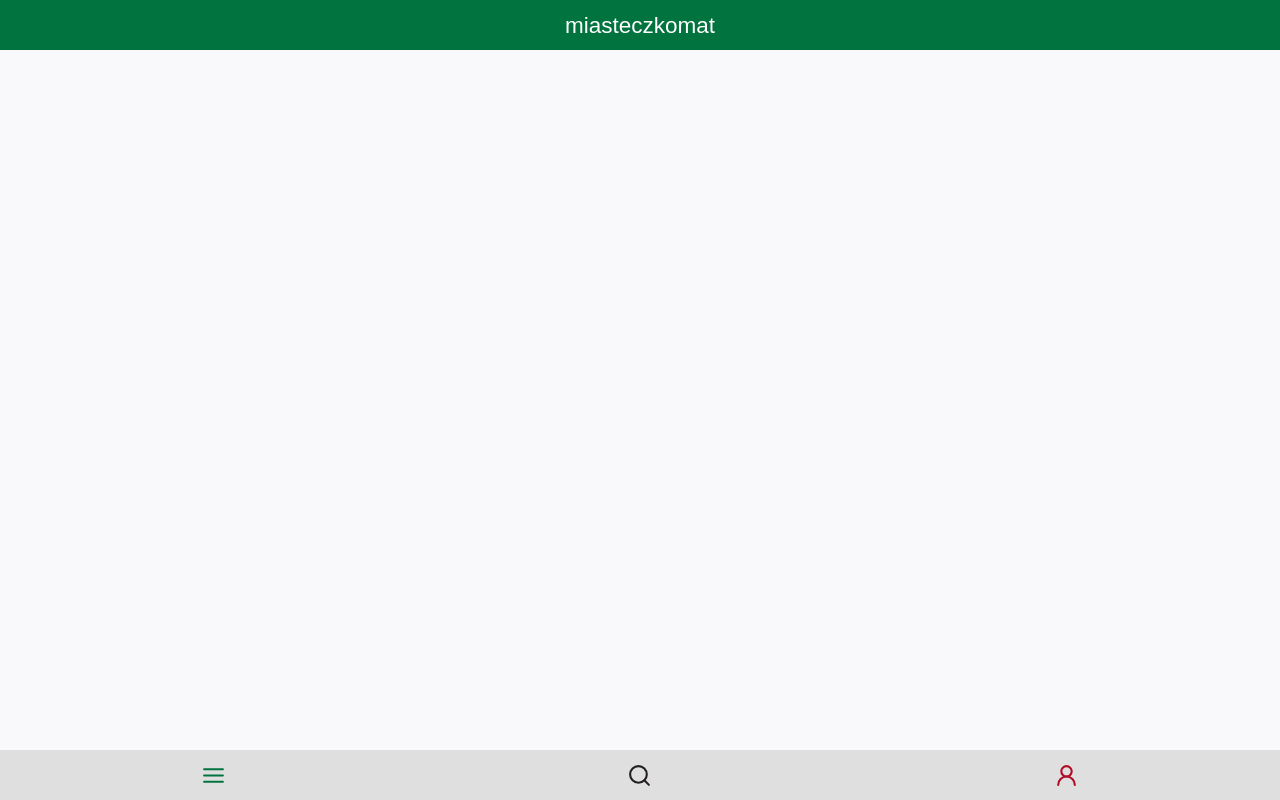
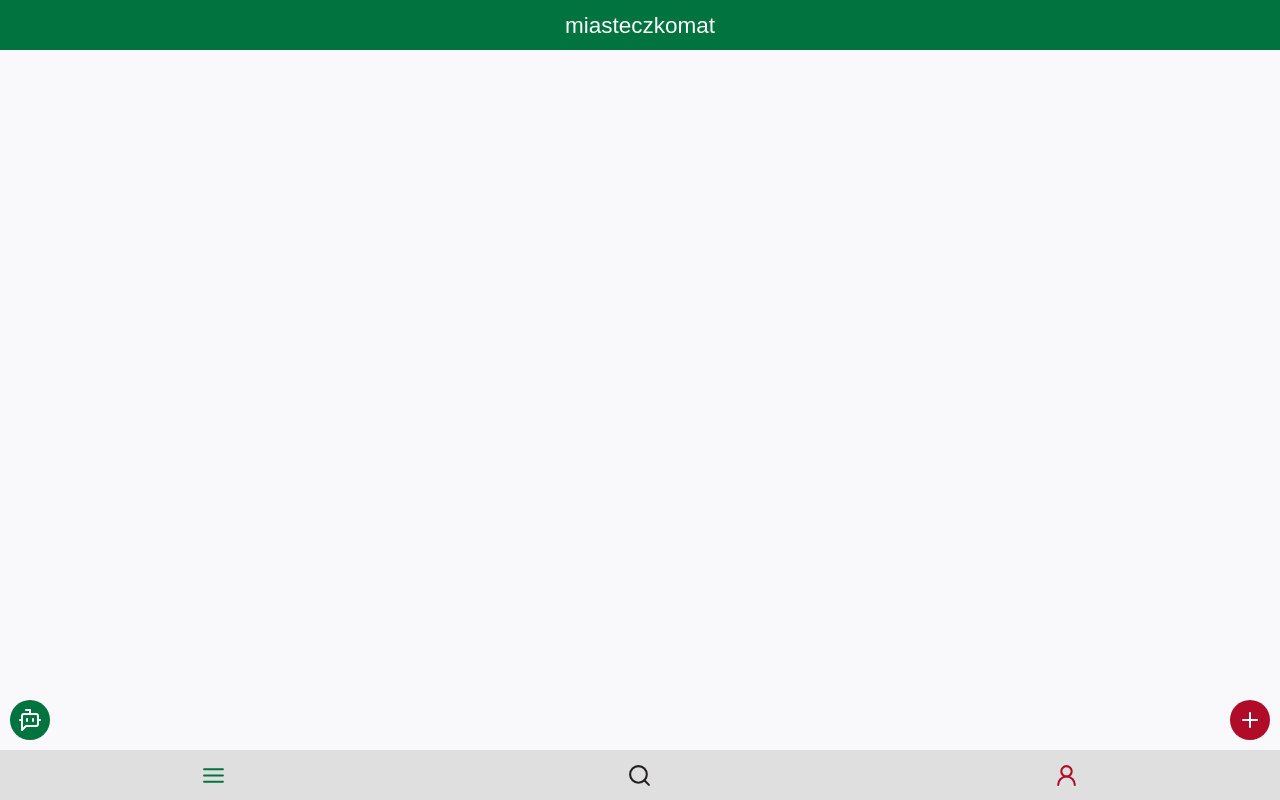
Before and after one commit to sikorski1/miasteczkomat, a React (Vite) app in the folder frontend/: page / in a window 1280 px wide. Built offline with nearby package versions, Linux system fonts and the light colour scheme.

Commit message:
feat: added components

```diff
--- /dev/null
+++ b/frontend/src/components/AddButton.tsx
@@ -0,0 +1,11 @@
+import { Plus } from "lucide-react";
+
+export default function AddButton() {
+	return (
+		<div className="absolute absolute bottom-24 right-4">
+			<button className="size-16 bg-red rounded-full flex items-center justify-center">
+				<Plus className="text-white text-2xl "></Plus>
+			</button>
+		</div>
+	);
+}
--- /dev/null
+++ b/frontend/src/components/MainScreen/Chat.tsx
@@ -0,0 +1,11 @@
+import { BotMessageSquare } from "lucide-react";
+
+export default function Chat() {
+	return (
+		<div className="absolute absolute bottom-24 left-4">
+			<button className="size-16 bg-green rounded-full flex items-center justify-center">
+				<BotMessageSquare className="text-white text-2xl "></BotMessageSquare>
+			</button>
+		</div>
+	);
+}
--- /dev/null
+++ b/frontend/src/components/MainScreen/MainContainer.tsx
@@ -0,0 +1,48 @@
+import Card from "../Card";
+import { useEffect, useState } from "react";
+
+interface CardData {
+	id: number;
+	title: string;
+	content: string;
+}
+
+export default function MainContainer() {
+	const [data, setData] = useState<CardData[]>([]);
+	const [loading, setLoading] = useState<boolean>(true);
+	const [error, setError] = useState<string | null>(null);
+
+	// Fetch records from an API or a database (using fetch for this example)
+	useEffect(() => {
+		const fetchData = async () => {
+			try {
+				const response = await fetch("https://api.example.com/records"); // Replace with your API endpoint
+				const result = await response.json();
+				setData(result);
+				setLoading(false);
+			} catch (err) {
+				setError("Failed to fetch data");
+				setLoading(false);
+			}
+		};
+		fetchData();
+	}, []);
+
+	if (loading) {
+		return <div className="text-center">Loading...</div>;
+	}
+
+	if (error) {
+		return <div className="text-center text-red-500">{error}</div>;
+	}
+
+	return (
+		<div className="container mx-auto p-4">
+			<div className="grid grid-cols-2 gap-4">
+				{data.map((item: any) => (
+					<Card key={item.id} title={item.title} image={""} />
+				))}
+			</div>
+		</div>
+	);
+}
--- a/frontend/src/pages/MainScreen/MainScreen.tsx
+++ b/frontend/src/pages/MainScreen/MainScreen.tsx
@@ -1,10 +1,17 @@
+import Card from "../../components/Card";
 import BottomBar from "../../components/MainScreen/BottomBar";
 import Header from "../../components/MainScreen/Header";
+import ms from "../../assets/miasteczkomat.png";
+import AddButton from "../../components/AddButton";
+import Chat from "../../components/MainScreen/Chat";
+
 export default function MainScreen() {
 	return (
 		<main>
 			<Header></Header>
 			<BottomBar></BottomBar>
+			<AddButton></AddButton>
+			<Chat></Chat>
 		</main>
 	);
 }
```
